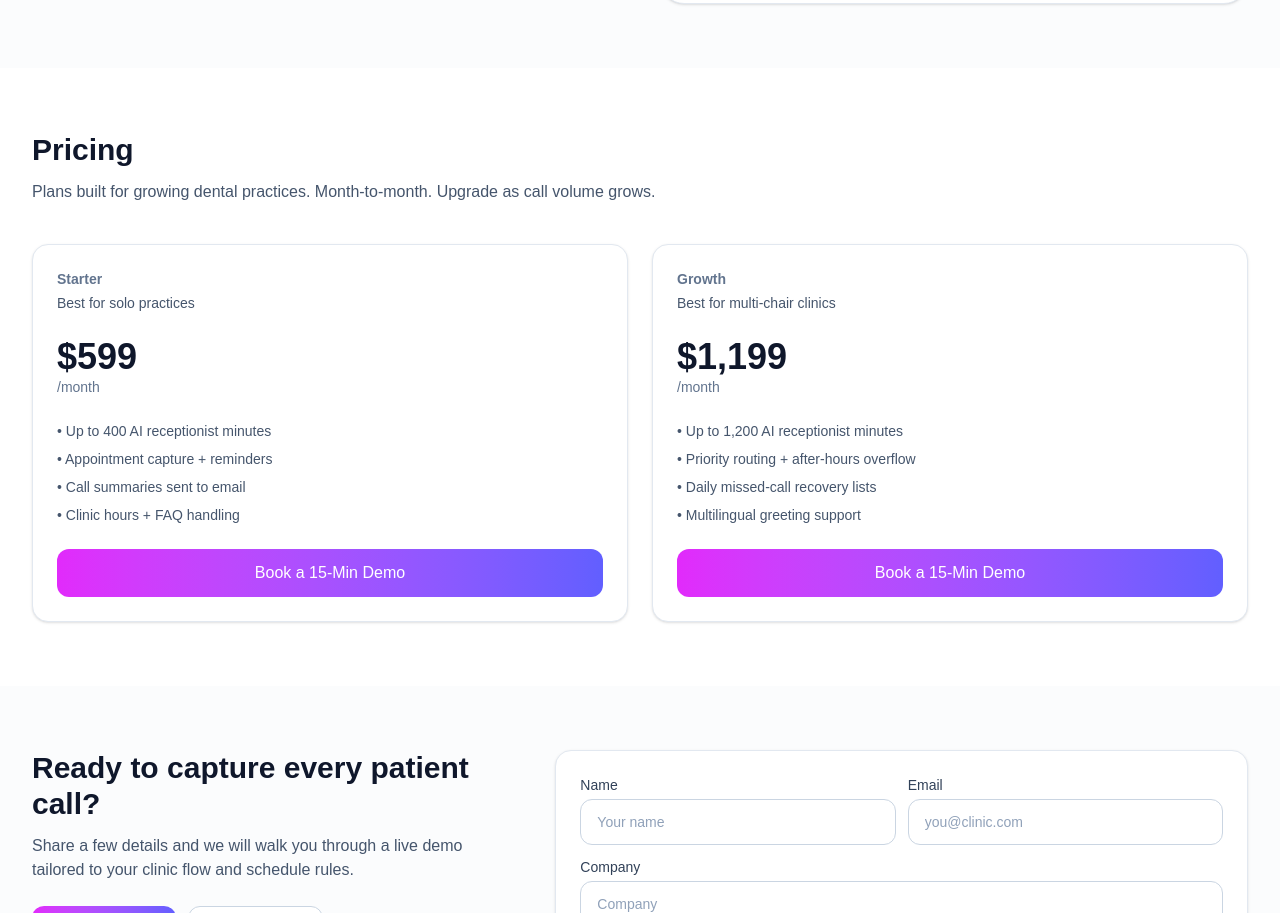
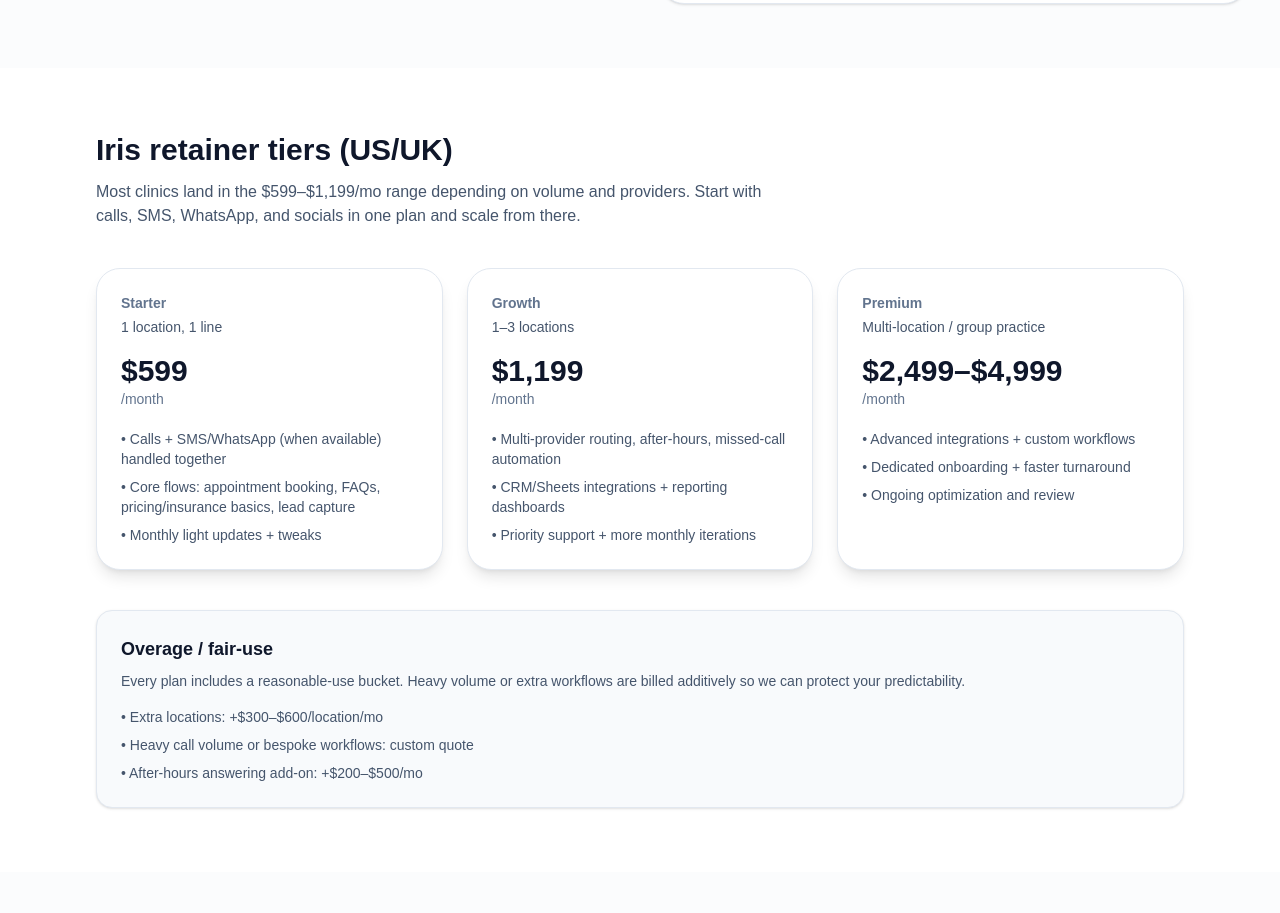
Before and after one commit to DivertoAI/omegaappbuilder-landing, a Next.js app: page /dental-ai in a window 1280 px wide. Shown: the part 1887-2800 px from the top of the page. Built offline with nearby package versions, Linux system fonts and the light colour scheme; no server answers.

Commit message:
Update dental ai pricing tiers

```diff
--- a/src/app/dental-ai/page.tsx
+++ b/src/app/dental-ai/page.tsx
@@ -118,7 +118,8 @@
               </h1>
               <p className="mt-5 text-slate-600 max-w-2xl">
                 Turn missed calls into booked appointments. Our AI receptionist answers every call,
-                collects patient details, and schedules visits while your team focuses on care.
+                DM, SMS, or social inquiry, collects patient details, and schedules visits while your
+                team focuses on care.
               </p>
               <div className="mt-8 flex flex-wrap gap-3">
                 <a
@@ -264,52 +265,64 @@
       </section>
 
       <section id="pricing" className="py-16 scroll-mt-24">
-        <div className="mx-auto max-w-7xl px-4 sm:px-6 lg:px-8">
+        <div className="mx-auto max-w-6xl px-4 sm:px-6 lg:px-8">
           <div className="max-w-2xl">
-            <h2 className="text-3xl font-bold text-slate-900">Pricing</h2>
+            <h2 className="text-3xl font-bold text-slate-900">Iris retainer tiers (US/UK)</h2>
             <p className="mt-3 text-slate-600">
-              Plans built for growing dental practices. Month-to-month. Upgrade as call volume grows.
+              Most clinics land in the $599–$1,199/mo range depending on volume and providers.
+              Start with calls, SMS, WhatsApp, and socials in one plan and scale from there.
             </p>
           </div>
 
-          <div className="mt-10 grid gap-6 md:grid-cols-2">
-            <div className="rounded-2xl border border-slate-200 bg-white p-6 shadow-sm">
+          <div className="mt-10 grid gap-6 lg:grid-cols-3">
+            <div className="rounded-3xl border border-slate-200 bg-white p-6 shadow-lg">
               <p className="text-sm font-semibold text-slate-500">Starter</p>
-              <p className="mt-1 text-sm text-slate-600">Best for solo practices</p>
-              <p className="mt-6 text-4xl font-bold text-slate-900">$599</p>
+              <p className="mt-1 text-sm text-slate-600">1 location, 1 line</p>
+              <p className="mt-4 text-3xl font-bold text-slate-900">$599</p>
               <p className="text-sm text-slate-500">/month</p>
-              <ul className="mt-6 space-y-2 text-sm text-slate-600">
-                <li>• Up to 400 AI receptionist minutes</li>
-                <li>• Appointment capture + reminders</li>
-                <li>• Call summaries sent to email</li>
-                <li>• Clinic hours + FAQ handling</li>
+              <ul className="mt-5 space-y-2 text-sm text-slate-600">
+                <li>• Calls + SMS/WhatsApp (when available) handled together</li>
+                <li>• Core flows: appointment booking, FAQs, pricing/insurance basics, lead capture</li>
+                <li>• Monthly light updates + tweaks</li>
               </ul>
-              <a
-                href="#contact"
-                className="mt-6 inline-flex w-full items-center justify-center rounded-xl bg-gradient-to-r from-fuchsia-500 to-indigo-500 px-5 py-3 font-medium text-white hover:from-fuchsia-400 hover:to-indigo-400 transition"
-              >
-                Book a 15-Min Demo
-              </a>
             </div>
 
-            <div className="rounded-2xl border border-slate-200 bg-white p-6 shadow-sm">
+            <div className="rounded-3xl border border-slate-200 bg-white p-6 shadow-lg">
               <p className="text-sm font-semibold text-slate-500">Growth</p>
-              <p className="mt-1 text-sm text-slate-600">Best for multi-chair clinics</p>
-              <p className="mt-6 text-4xl font-bold text-slate-900">$1,199</p>
+              <p className="mt-1 text-sm text-slate-600">1–3 locations</p>
+              <p className="mt-4 text-3xl font-bold text-slate-900">$1,199</p>
               <p className="text-sm text-slate-500">/month</p>
-              <ul className="mt-6 space-y-2 text-sm text-slate-600">
-                <li>• Up to 1,200 AI receptionist minutes</li>
-                <li>• Priority routing + after-hours overflow</li>
-                <li>• Daily missed-call recovery lists</li>
-                <li>• Multilingual greeting support</li>
+              <ul className="mt-5 space-y-2 text-sm text-slate-600">
+                <li>• Multi-provider routing, after-hours, missed-call automation</li>
+                <li>• CRM/Sheets integrations + reporting dashboards</li>
+                <li>• Priority support + more monthly iterations</li>
               </ul>
-              <a
-                href="#contact"
-                className="mt-6 inline-flex w-full items-center justify-center rounded-xl bg-gradient-to-r from-fuchsia-500 to-indigo-500 px-5 py-3 font-medium text-white hover:from-fuchsia-400 hover:to-indigo-400 transition"
-              >
-                Book a 15-Min Demo
-              </a>
             </div>
+
+            <div className="rounded-3xl border border-slate-200 bg-white p-6 shadow-lg">
+              <p className="text-sm font-semibold text-slate-500">Premium</p>
+              <p className="mt-1 text-sm text-slate-600">Multi-location / group practice</p>
+              <p className="mt-4 text-3xl font-bold text-slate-900">$2,499–$4,999</p>
+              <p className="text-sm text-slate-500">/month</p>
+              <ul className="mt-5 space-y-2 text-sm text-slate-600">
+                <li>• Advanced integrations + custom workflows</li>
+                <li>• Dedicated onboarding + faster turnaround</li>
+                <li>• Ongoing optimization and review</li>
+              </ul>
+            </div>
+          </div>
+
+          <div className="mt-10 rounded-2xl border border-slate-200 bg-slate-50 p-6 shadow-sm">
+            <h3 className="text-lg font-semibold text-slate-900">Overage / fair-use</h3>
+            <p className="mt-2 text-sm text-slate-600">
+              Every plan includes a reasonable-use bucket. Heavy volume or extra workflows are billed
+              additively so we can protect your predictability.
+            </p>
+            <ul className="mt-4 space-y-2 text-sm text-slate-600">
+              <li>• Extra locations: +$300–$600/location/mo</li>
+              <li>• Heavy call volume or bespoke workflows: custom quote</li>
+              <li>• After-hours answering add-on: +$200–$500/mo</li>
+            </ul>
           </div>
         </div>
       </section>
```
